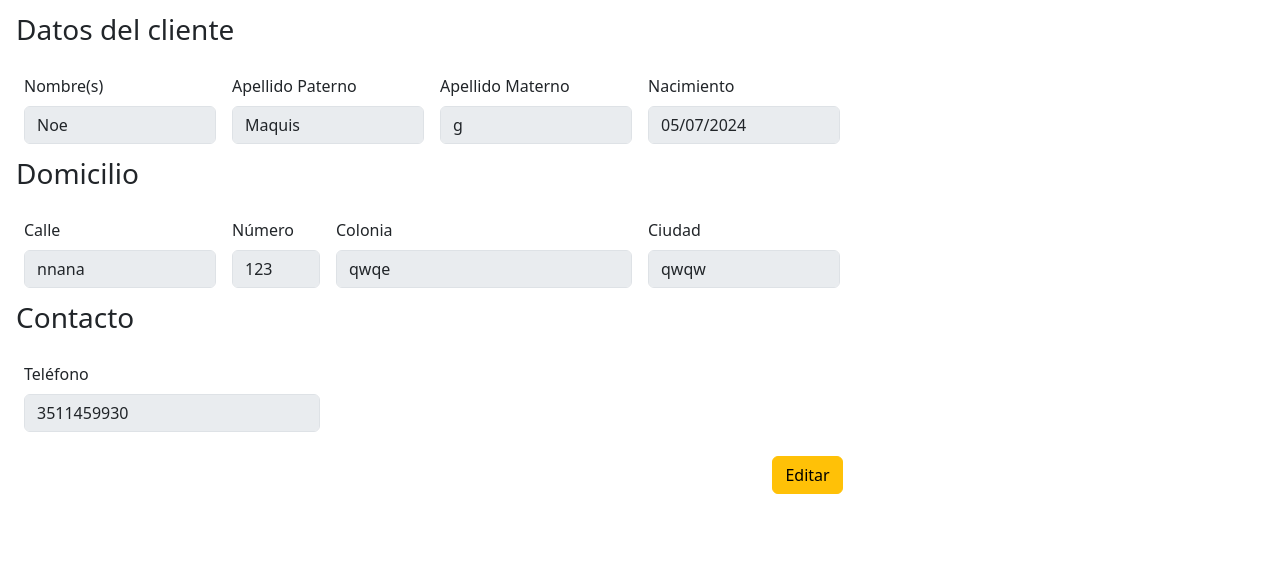
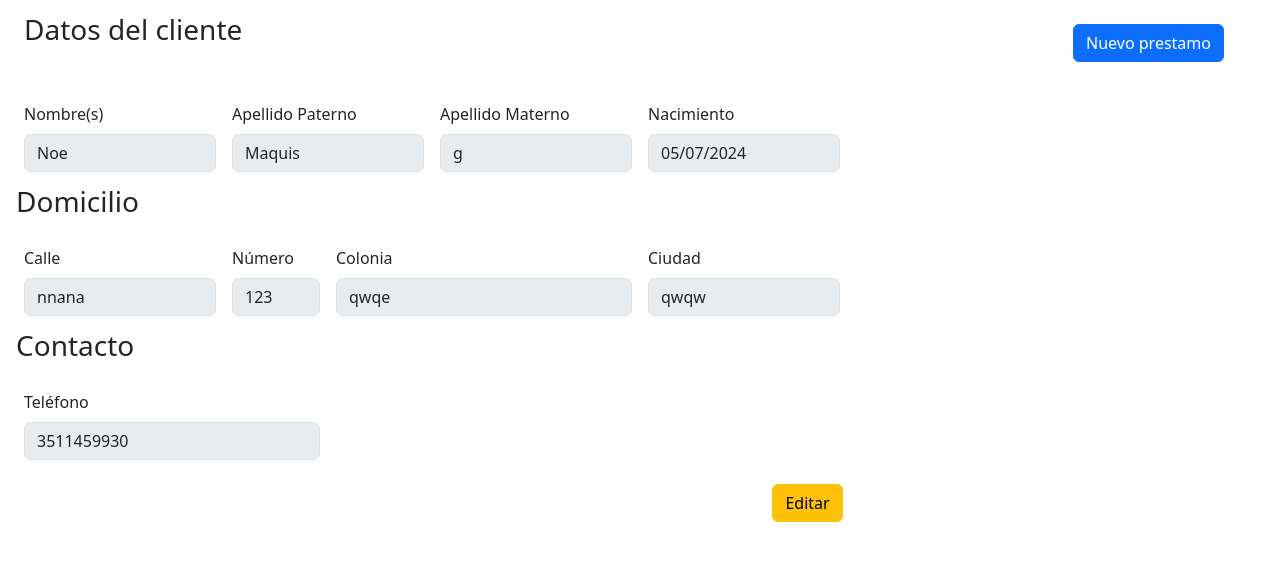
Before and after one commit to NoeReyesG/Financ, a Django app: page /cliente/1 in a window 1280 px wide. Shown: the part 56-617 px from the top of the page. Run offline with Django 5.2, Linux system fonts and the light colour scheme; a user stored in the database is signed in; data comes from the database, SQL or seed files in the repository; both versions use the stored data as it was after the commit.

Commit message:
modal de nuevo prestamo

```diff
--- a/financiera/models.py
+++ b/financiera/models.py
@@ -24,6 +24,10 @@ class Cliente (models.Model):
     telefono_regex = RegexValidator(regex=r'^\d{10,10}$', message="Formato permitido: '4431234567'. Diez digitos.")
     telefono = models.CharField(blank = True, validators=[telefono_regex], max_length=13)
 
+    def __str__(self):
+        string = self.nombre + " " + self.apellido_paterno + " " + self.apellido_materno
+        return string
+
 class Prestamo(models.Model):
     cliente_id = models.ForeignKey(Cliente, on_delete=models.PROTECT)
     cantidad_inicial = models.DecimalField(max_digits= 5, decimal_places=2)
--- a/financiera/static/financiera/cliente.js
+++ b/financiera/static/financiera/cliente.js
@@ -19,8 +19,12 @@ function editar(event){
         inputs = document.querySelectorAll('#cliente input');
         inputs.forEach(input => {
             input.disabled = false;
-            // input.style.backgroundColor= 'red';
         });
         save = !save;
     }
 }
+
+function agregar_prestamo(e){
+    e.preventDefault();
+    console.log("ojo aquí");
+}
--- a/financiera/templates/financiera/cliente.html
+++ b/financiera/templates/financiera/cliente.html
@@ -4,7 +4,17 @@
 {% block body %}
 
     <form class="m-2" id="cliente" onsubmit="editar(event)">
-        <p class="fs-3 m-2">Datos del cliente</p>
+        <div class="d-flex justify-content-between">
+            <p class="fs-3 mx-3">Datos del cliente</p>
+
+            <button type="button"
+            class="btn btn-primary my-3 mx-5"
+            data-bs-toggle="modal"
+            data-bs-target="#prestamoModal"> Nuevo prestamo</button>
+
+        </div>
+
+
         <section class="row g-3 m-2">
             <!-- <div class="col-md-2"></div> -->
             <div class="col-md-2">
@@ -23,7 +33,9 @@
                 <label for="nacimiento{{cliente.id}}" class="form-label">Nacimiento</label>
                 <input type="date" class="form-control" id="nacimiento{{cliente.id}}" name="nacimiento" disabled value = {{cliente.nacimiento | date:"Y-m-d"}}>
             </div>
-            <div class="col-md-2"></div>
+            <div class="col-md-2">
+
+            </div>
 
         </section>
 
@@ -64,6 +76,41 @@
     <!-- <div class="col-8 d-flex justify-content-end p-3 m-2">
         <button class="btn btn-warning" onclick="editar()">Editar...</button>
     </div> -->
+
+
+    <!--Modal para nuevo prestamo-->
+    <section class="modal fade" id="prestamoModal" tabindex="-1" aria-labelledby="prestamoModalLabel" aria-hidden="true">
+        <div class="modal-dialog modal-dialog-centered modal-dialog-scrollable modal-lg">
+          <div class="modal-content">
+            <div class="modal-header">
+              <h1 class="modal-title fs-5" id="prestamoModalLabel">Nuevo prestamo a nombre de {{cliente}}</h1>
+              <button type="button" class="btn-close" data-bs-dismiss="modal" aria-label="Close"></button>
+            </div>
+            <form action="{% url 'nuevo-prestamo' cliente.id %}" method="post">
+                {% csrf_token %}
+                <div class="modal-body">
+                    <div class ="mb-3">
+                        <label for="cantidad" class="form-label">Cantidad</label>
+                        <input type="number" class="form-control" id="cantidad" name="cantidad">
+                    </div>
+                    <select class="form-select" aria-label="Default select" id="plazo" name="plazo">
+                        <option selected disabled>Selecciona un plazo</option>
+                        <option value="3">3 meses</option>
+                        <option value="6">6 meses</option>
+                        <option value="9">9 meses</option>
+                        <option value="12">12 meses</option>
+                        <option value="18">18 meses</option>
+                        <option value="24">24 meses</option>
+                    </select>
+                </div>
+                <div class="modal-footer">
+                <button type="button" class="btn btn-secondary" data-bs-dismiss="modal">Cancelar</button>
+                <button type="submit" id="btn-prestamo" class="btn btn-primary">Agregar</button>
+                </div>
+            </form>
+          </div>
+        </div>
+      </div>
 {% endblock %}
 
 
--- a/financiera/templates/financiera/consultas.html
+++ b/financiera/templates/financiera/consultas.html
@@ -75,6 +75,7 @@
 {% endif %}
 
 {% for cliente in clientes %}
+{{cliente.id}}
 <section class="accordion" id="accordionClient{{cliente.id}}">
     <div class="accordion-item">
         <h2 class="accordion-header">
@@ -106,7 +107,7 @@
 
             </form>
             <div class="col-12 d-flex justify-content-end p-3 m-2">
-              <a href="{% url 'cliente' cliente.id %}"><button class="btn btn-warning">Más...</button>
+              <a href="{% url 'cliente' cliente.id %}"><button class="btn btn-warning">Más...</button></a>
             </div>
             <!-- end Form -->
 
--- a/financiera/urls.py
+++ b/financiera/urls.py
@@ -8,7 +8,10 @@ urlpatterns = [
     path("logout", views.logout_view, name ="logout" ),
     path("registrar", views.registrarCliente, name="registrar"),
     path("consultar", views.consultar_cliente, name ="consultar"),
-    path("cliente/<int:id>", views.cliente_config, name="cliente")
+    path("cliente/<int:id>", views.cliente_config, name="cliente"),
+
+    #API
+    path("nuevo-prestamo/<int:cliente_id>", views.nuevo_prestamo, name="nuevo-prestamo")
 
     #path('', views.home, name="home")
 
--- a/financiera/views.py
+++ b/financiera/views.py
@@ -113,7 +113,7 @@ def registrarCliente(request):
                 context["mensaje_error"] = "Cliente resgistrado previamente "
                 return render(request, "financiera/registrarCliente.html", context)
 
-        return HttpResponse("Ok")
+        return HttpResponse("Invalid Data")
     else:
         context['registerclientform'] = customerForm()
         return render(request, 'financiera/registrarCliente.html', context)
@@ -159,4 +159,13 @@ def cliente_config(request, id=None):
         'cliente': cliente[0]
     })
 
-#return HttpResponseRedirect(reverse("mission", kwargs={"id": mission_id}))
+
+# def actualizar_cliente(cliente, pk):
+
+def nuevo_prestamo(request, cliente_id):
+    if request.method == 'POST':
+        cantidad = request.POST['cantidad']
+        plazo = request.POST['plazo']
+        print(cantidad, plazo)
+
+    return HttpResponseRedirect(reverse("cliente", kwargs={"id": cliente_id}))
```
Also changed, not shown: db.sqlite3.
